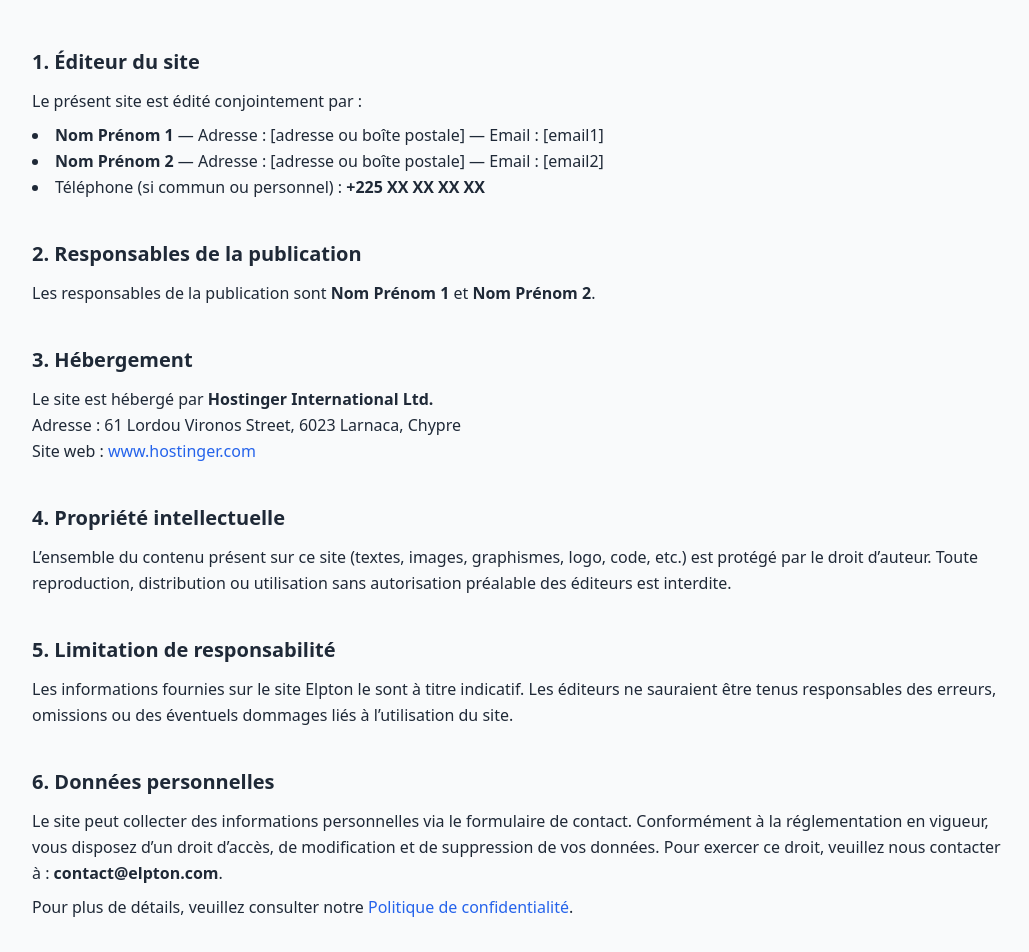
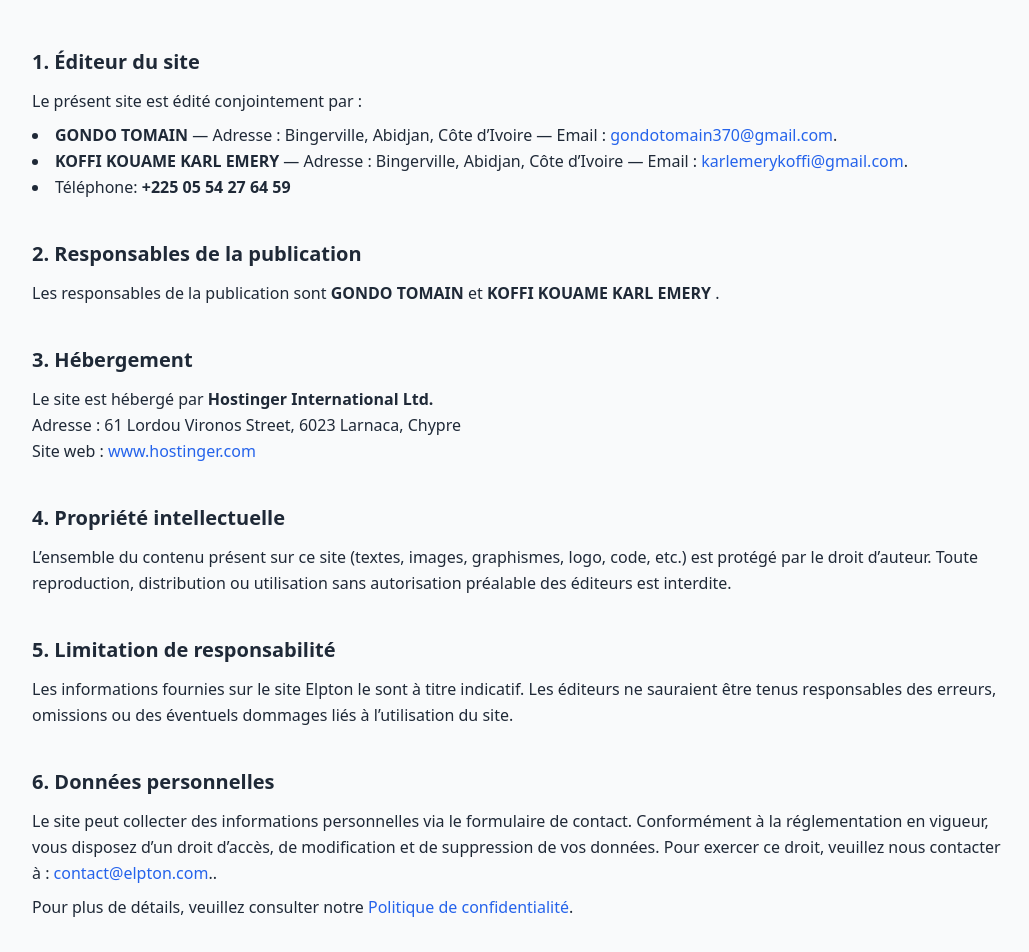
Before and after one commit to paul-lin-vox/mon-site, a plain HTML site: page mentions-legales.html in a window 1280 px wide. Shown: the part 80-1032 px from the top of the page, without its empty margins (120-1149 px from the left). Drawn offline with nearby package versions, Linux system fonts and the light colour scheme.

Commit message:
Mise à jour du site

```diff
--- a/mentions-legales.html
+++ b/mentions-legales.html
@@ -31,9 +31,9 @@
         Le présent site est édité conjointement par :
       </p>
       <ul class="list-disc list-inside mt-2">
-        <li><strong>Nom Prénom 1</strong> — Adresse : [adresse ou boîte postale] — Email : [email1]</li>
-        <li><strong>Nom Prénom 2</strong> — Adresse : [adresse ou boîte postale] — Email : [email2]</li>
-        <li>Téléphone (si commun ou personnel) : <strong>+225 XX XX XX XX</strong></li>
+        <li><strong>GONDO TOMAIN</strong> — Adresse : Bingerville, Abidjan, Côte d’Ivoire — Email : <a href="mailto:gondotomain370@gmail.com" class="text-blue-600 hover:underline">gondotomain370@gmail.com</a>.</li>
+        <li><strong>KOFFI KOUAME KARL EMERY </strong> — Adresse : Bingerville, Abidjan, Côte d’Ivoire — Email : <a href="mailto:karlemerykoffi@gmail.com" class="text-blue-600 hover:underline">karlemerykoffi@gmail.com</a>.</li>
+        <li>Téléphone: <strong>+225 05 54 27 64 59</strong></li>
       </ul>
     </section>
 
@@ -41,7 +41,7 @@
     <section>
       <h2 class="text-xl font-semibold mb-3">2. Responsables de la publication</h2>
       <p>
-        Les responsables de la publication sont <strong>Nom Prénom 1</strong> et <strong>Nom Prénom 2</strong>.
+        Les responsables de la publication sont <strong>GONDO TOMAIN</strong> et <strong>KOFFI KOUAME KARL EMERY </strong>.
       </p>
     </section>
 
@@ -81,7 +81,7 @@
         Le site peut collecter des informations personnelles via le formulaire de contact.
         Conformément à la réglementation en vigueur, vous disposez d’un droit d’accès, de modification et de suppression
         de vos données. Pour exercer ce droit, veuillez nous contacter à :
-        <strong>contact@elpton.com</strong>.
+        <a href="mailto:contact@elpton.com" class="text-blue-600 hover:underline">contact@elpton.com</a>..
       </p>
       <p class="mt-2">
         Pour plus de détails, veuillez consulter notre
@@ -91,8 +91,7 @@
 
   </main>
 
-  <!-- ========== FOOTER SIMPLE ========== -->
-  <footer class="bg-slate-900 text-white py-12">
+   <footer class="bg-slate-900 text-white py-12">
     <div class="max-w-7xl mx-auto px-6">
       <div class="flex flex-col md:flex-row justify-between gap-10">
         <div>
```
Also changed, not shown: conditions-generales.html (+2 -2 lines), politique-confidentialite.html (+2 -2 lines).
